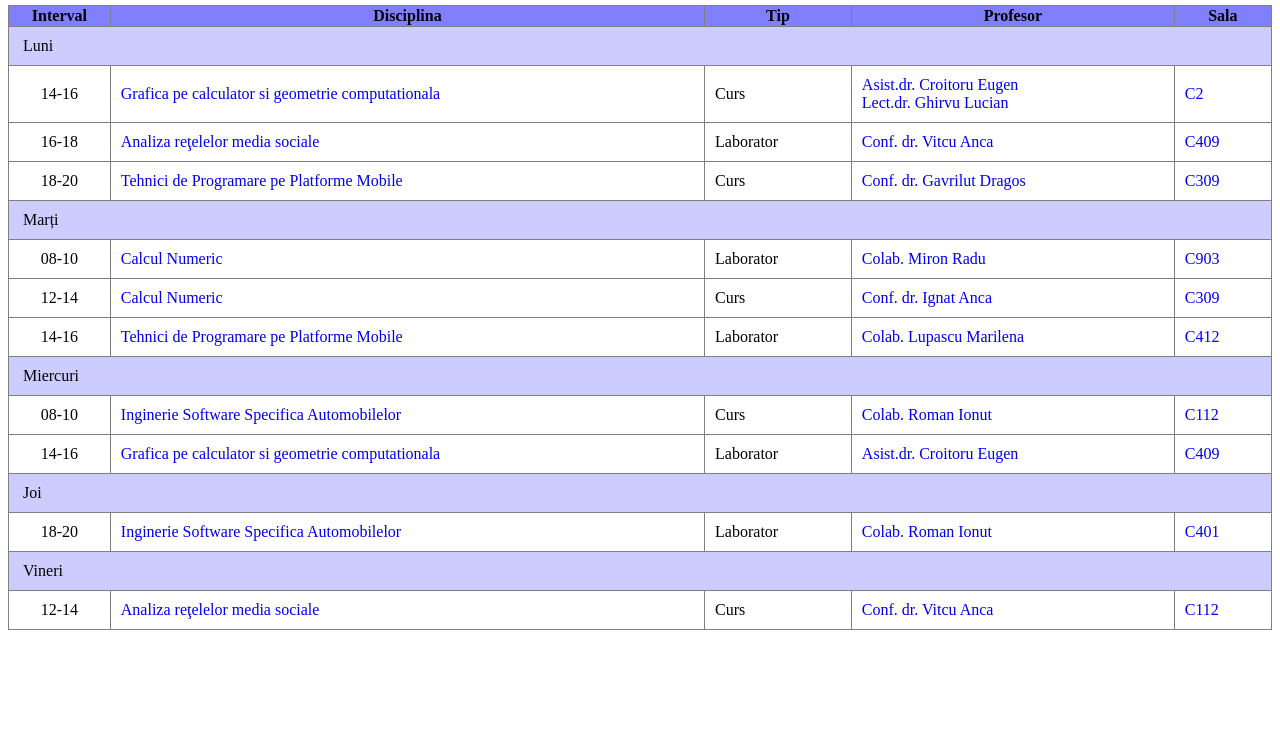
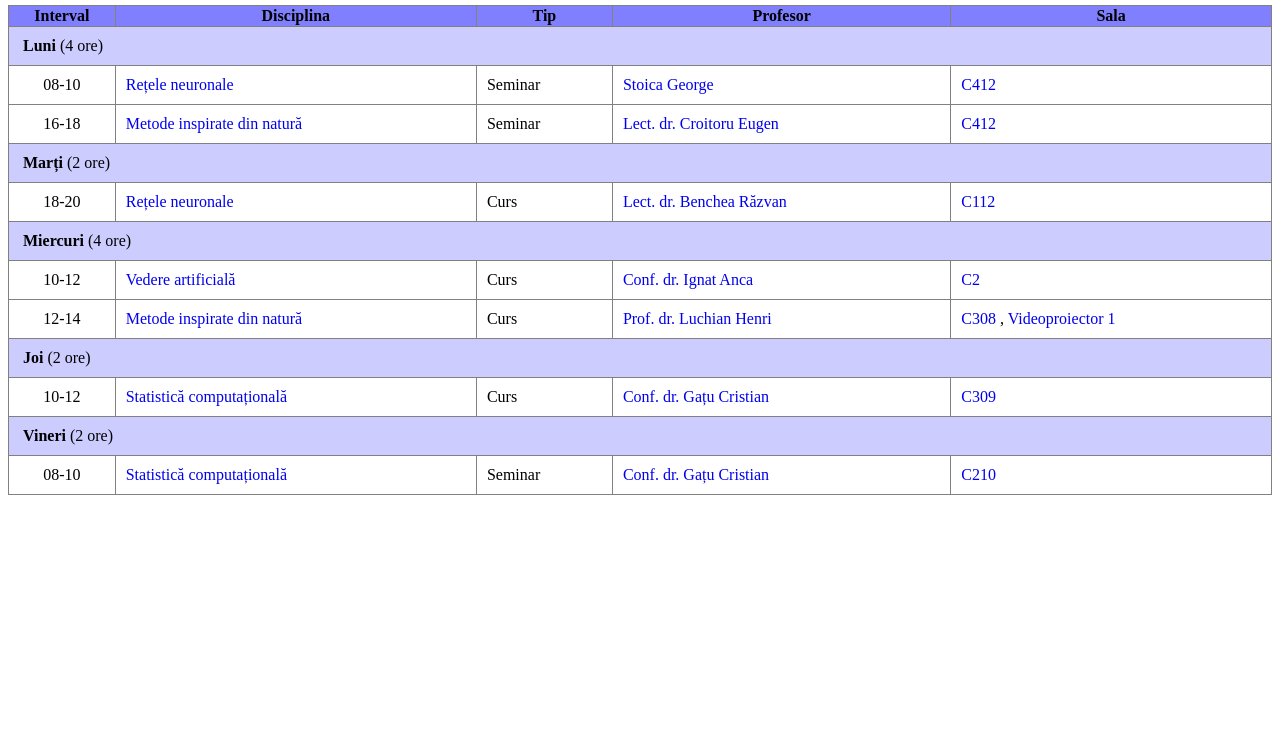
Before and after one commit to CristiFiodorov/CristiFiodorov.github.io, a plain HTML site: page index.html in a window 1280 px wide. Shown: the part 50-800 px from the top of the page. Drawn offline with Linux system fonts and the light colour scheme.

Commit message:
updated for master

```diff
--- a/index.html
+++ b/index.html
@@ -6,13 +6,13 @@
   <meta http-equiv="Content-Type" content="text/html; charset=UTF-8" />
   <meta name="description" content="Orar Facultatea de Informatica Iasi generat cu eOra" />
   <meta name="keywords" content="eora, ecosoft, orar, universitate, facultate, scoala, aplicatie, software, generare" />
-  <title> Orar Informatica, anul 3A, grupa 4 </title>
+  <title> Orar Master inteligență artificială și optimizare, anul 1 </title>
   <link rel='stylesheet' type='text/css' href='../style.css' />
 </head>
 
 <body>
   <h2>
-    Orar Informatica, anul 3A, grupa 4
+    Orar Master inteligență artificială și optimizare, anul 1
   </h2>
 
   <p>
@@ -28,18 +28,78 @@
       <th>Sala</th>
     </tr>
     <tr>
-      <td colspan=5 bgcolor=#CCCCFF>&nbsp;Luni</td>
+      <td colspan=5 bgcolor=#CCCCFF>&nbsp;<b>Luni</b>
+        (4 ore)</td>
     </tr>
 
     <tr>
-      <td style="text-align:center"> 14-16</td>
-      <td> <a href="../discipline/orar_gcgc.html">Grafica pe calculator si geometrie computationala</a>
+      <td style="text-align:center"> 08-10</td>
+      <td> <a href="../discipline/orar_rn.html">Rețele neuronale</a>
+      </td>
+      <td> Seminar
+      </td>
+      <td> <a href="../participanti/orar_stoicaG.html">Stoica George</a>
+      </td>
+      <td> <a href="../resurse/orar_C412.html" title="Corpul C">
+          C412
+        </a>
+      </td>
+    </tr>
+
+
+
+
+    <tr>
+      <td style="text-align:center"> 16-18</td>
+      <td> <a href="../discipline/orar_midn.html">Metode inspirate din natură</a>
+      </td>
+      <td> Seminar
+      </td>
+      <td> <a href="../participanti/orar_croitoruE.html">Lect. dr. Croitoru Eugen</a>
+      </td>
+      <td> <a href="../resurse/orar_C412.html" title="Corpul C">
+          C412
+        </a>
+      </td>
+    </tr>
+
+
+
+
+    <tr>
+      <td colspan=5 bgcolor=#CCCCFF>&nbsp;<b>Marți</b>
+        (2 ore) </td>
+    </tr>
+
+    <tr>
+      <td style="text-align:center"> 18-20</td>
+      <td> <a href="../discipline/orar_rn.html">Rețele neuronale</a>
       </td>
       <td> Curs
       </td>
-      <td> <a href="../participanti/orar_croitoruE.html">Asist.dr. Croitoru Eugen</a>
-        <br>
-        <a href="../participanti/orar_ghirvu.html">Lect.dr. Ghirvu Lucian</a>
+      <td> <a href="../participanti/orar_benchea.html">Lect. dr. Benchea Răzvan</a>
+      </td>
+      <td> <a href="../resurse/orar_C112.html" title="Corpul C">
+          C112
+        </a>
+      </td>
+    </tr>
+
+
+
+
+    <tr>
+      <td colspan=5 bgcolor=#CCCCFF>&nbsp;<b>Miercuri</b>
+        (4 ore)</td>
+    </tr>
+
+    <tr>
+      <td style="text-align:center"> 10-12</td>
+      <td> <a href="../discipline/orar_va.html">Vedere artificială</a>
+      </td>
+      <td> Curs
+      </td>
+      <td> <a href="../participanti/orar_ignat_a.html">Conf. dr. Ignat Anca</a>
       </td>
       <td> <a href="../resurse/orar_C2.html" title="Corpul C">
           C2
@@ -48,28 +108,40 @@
     </tr>
 
 
+
+
     <tr>
-      <td style="text-align:center"> 16-18</td>
-      <td> <a href="../discipline/orar_arms.html">Analiza reţelelor media sociale</a>
+      <td style="text-align:center"> 12-14</td>
+      <td> <a href="../discipline/orar_midn.html">Metode inspirate din natură</a>
       </td>
-      <td> Laborator
+      <td> Curs
       </td>
-      <td> <a href="../participanti/orar_vitcu.html">Conf. dr. Vitcu Anca</a>
+      <td> <a href="../participanti/orar_luchian_h.html">Prof. dr. Luchian Henri</a>
       </td>
-      <td> <a href="../resurse/orar_C411.html" title="Corpul C">
-          C409
+      <td> <a href="../resurse/orar_C308.html" title="Corpul C">
+          C308
+        </a>
+        ,
+        <a href="../resurse/orar_video1.html" title="">
+          Videoproiector 1
         </a>
       </td>
     </tr>
 
 
+
+
     <tr>
-      <td style="text-align:center"> 18-20</td>
-      <td> <a href="../discipline/orar_tppm.html">Tehnici de Programare pe Platforme Mobile</a>
+      <td colspan=5 bgcolor=#CCCCFF>&nbsp;<b>Joi</b>
+        (2 ore)</td>
+    </tr>
+    <tr>
+      <td style="text-align:center"> 10-12</td>
+      <td> <a href="../discipline/orar_sc.html">Statistică computațională</a>
       </td>
       <td> Curs
       </td>
-      <td> <a href="../participanti/orar_gavrilut.html">Conf. dr. Gavrilut Dragos</a>
+      <td> <a href="../participanti/orar_gatu.html">Conf. dr. Gațu Cristian</a>
       </td>
       <td> <a href="../resurse/orar_C309.html" title="Corpul C">
           C309
@@ -82,132 +154,22 @@
 
 
     <tr>
-      <td colspan=5 bgcolor=#CCCCFF>&nbsp;Marți</td>
+      <td colspan=5 bgcolor=#CCCCFF>&nbsp;<b>Vineri</b>
+        (2 ore)</td>
     </tr>
     <tr>
       <td style="text-align:center"> 08-10</td>
-      <td> <a href="../discipline/orar_cn.html">Calcul Numeric</a>
+      <td> <a href="../discipline/orar_sc.html">Statistică computațională</a>
       </td>
-      <td> Laborator
+      <td> Seminar
       </td>
-      <td> <a href="../participanti/orar_miron.html">Colab. Miron Radu</a>
+      <td> <a href="../participanti/orar_gatu.html">Conf. dr. Gațu Cristian</a>
       </td>
-      <td> <a href="../resurse/orar_C903.html" title="Corpul C">
-          C903
-        </a>
-
-    </tr>
-
-
-    <tr>
-      <td style="text-align:center"> 12-14</td>
-      <td> <a href="../discipline/orar_cn.html">Calcul Numeric</a>
-      </td>
-      <td> Curs
-      </td>
-      <td> <a href="../participanti/orar_ignat_a.html">Conf. dr. Ignat Anca</a>
-      </td>
-      <td> <a href="../resurse/orar_C309.html" title="Corpul C">
-          C309
+      <td> <a href="../resurse/orar_C210.html" title="Corpul C">
+          C210
         </a>
       </td>
     </tr>
-
-
-    <tr>
-      <td style="text-align:center"> 14-16</td>
-      <td> <a href="../discipline/orar_tppm.html">Tehnici de Programare pe Platforme Mobile</a>
-      </td>
-      <td> Laborator
-      </td>
-      <td> <a href="../participanti/orar_lupascu.html">Colab. Lupascu Marilena</a>
-      </td>
-      <td> <a href="../resurse/orar_C412.html" title="Corpul C">
-          C412
-        </a>
-      </td>
-    </tr>
-
-
-
-
-    <tr>
-      <td colspan=5 bgcolor=#CCCCFF>&nbsp;Miercuri</td>
-    </tr>
-
-    <tr>
-      <td style="text-align:center"> 08-10</td>
-      <td> <a href="../discipline/orar_issa.html">Inginerie Software Specifica Automobilelor</a>
-      </td>
-      <td> Curs
-      </td>
-      <td> <a href="../participanti/orar_romanI.html">Colab. Roman Ionut</a>
-      </td>
-      <td> <a href="../resurse/orar_C112.html" title="Corpul C">
-          C112
-        </a>
-      </td>
-    </tr>
-
-    <tr>
-      <td style="text-align:center"> 14-16</td>
-      <td> <a href="../discipline/orar_gcgc.html">Grafica pe calculator si geometrie computationala</a>
-      </td>
-      <td> Laborator
-      </td>
-      <td> <a href="../participanti/orar_croitoruE.html">Asist.dr. Croitoru Eugen</a>
-      </td>
-      <td> <a href="../resurse/orar_C409.html" title="Corpul C">
-          C409
-        </a>
-      </td>
-    </tr>
-
-
-
-
-
-
-
-    <tr>
-      <td colspan=5 bgcolor=#CCCCFF>&nbsp;Joi</td>
-    </tr>
-    <tr>
-      <td style="text-align:center"> 18-20</td>
-      <td> <a href="../discipline/orar_issa.html">Inginerie Software Specifica Automobilelor</a>
-      </td>
-      <td> Laborator
-      </td>
-      <td> <a href="../participanti/orar_romanI.html">Colab. Roman Ionut</a>
-      </td>
-      <td> <a href="../resurse/orar_C401.html" title="Corpul C">
-          C401
-        </a>
-      </td>
-    </tr>
-
-
-
-
-
-    <tr>
-      <td colspan=5 bgcolor=#CCCCFF>&nbsp;Vineri</td>
-    </tr>
-    <tr>
-      <tr>
-      <td style="text-align:center"> 12-14</td>
-      <td>         <a href="../discipline/orar_arms.html">Analiza reţelelor media sociale</a>
-      </td>
-      <td>     Curs
-      </td>
-          <td>             <a href="../participanti/orar_vitcu.html">Conf. dr. Vitcu Anca</a>
-      </td>
-      <td>         <a href="../resurse/orar_C112.html" title="Corpul C">
-              C112
-          </a>
-      </td>
-
-      </tr>
 
 
   </table>
```
